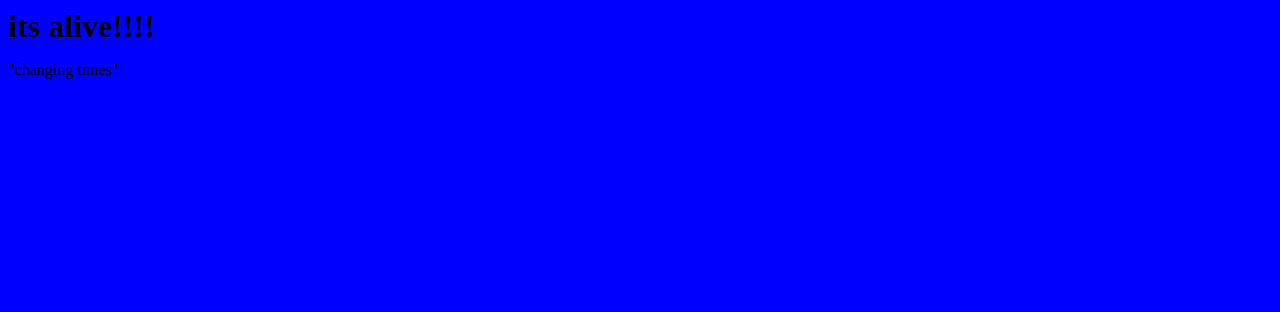
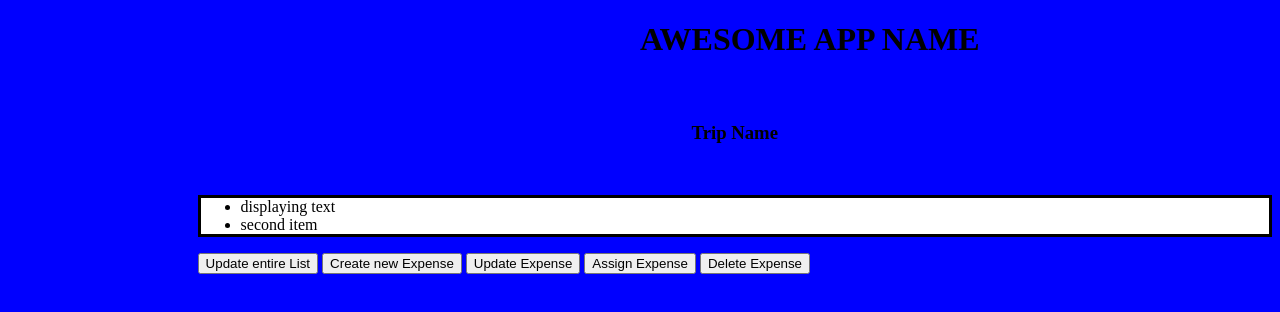
Before and after one commit to sbschechner/capstone-backend, a website: page public/index.html in a window 1280 px wide. Drawn offline with nearby package versions, Linux system fonts and the light colour scheme.

Commit message:
wireframing the client display

```diff
--- a/public/index.html
+++ b/public/index.html
@@ -10,9 +10,41 @@
 	<meta name="keywords" content="expense splitter, capstone">
 </head>
 <body>
-<h1>its alive!!!!</h1>
+<h1 class="title"> AWESOME APP NAME</h1>
 
-<p>"changing times"</p>
+
+<div class="display-container">
+	<h3 class="expense-group-title">
+		Trip Name
+	</h3>
+	<div class="text-display-area">
+		<ul class="text-display">
+			<li>
+				displaying text
+			</li>
+			<li>
+				second item
+			</li>
+		</ul>
+
+	</div>
+	<button class="update-overall-button">
+		Update entire List
+	</button>
+	<button class="create-button">
+		Create new Expense
+	</button>
+	<button class="update-button">
+		Update Expense
+	</button>
+	<button class="assign-button">
+		Assign Expense
+	</button>
+	<button class="delete-button">
+		Delete Expense
+	</button>
+</div>
+
 
 <script type="text/javascript" src="https://code.jquery.com/jquery-3.0.0.js"> </script>
 <script type="text/javascript" src="./client.js"> </script>
--- a/public/style.css
+++ b/public/style.css
@@ -2,6 +2,23 @@ body{
 background-color: blue;
 }
 
-h1{
-	margin: auto;
+.title{
+	margin-left: 50%;
+	margin-bottom: 5%;
 }
+
+.display-container{
+	margin-left: 15%
+}
+
+.expense-group-title{
+	text-align: center;
+	padding-bottom: 3%;
+}
+
+.text-display{
+	border: solid;
+	background: white;
+	width: 100%
+	height: 100%;
+}
```
